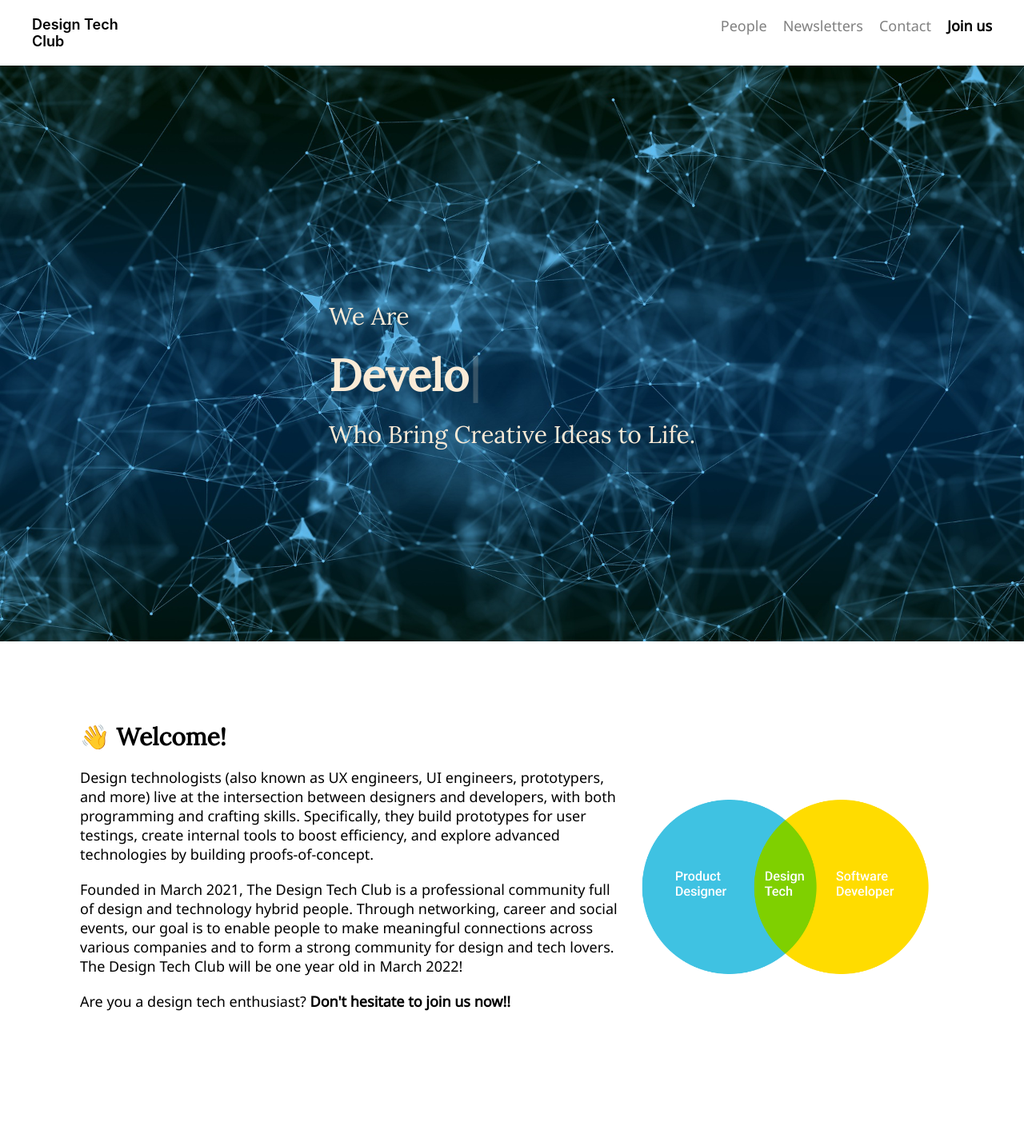
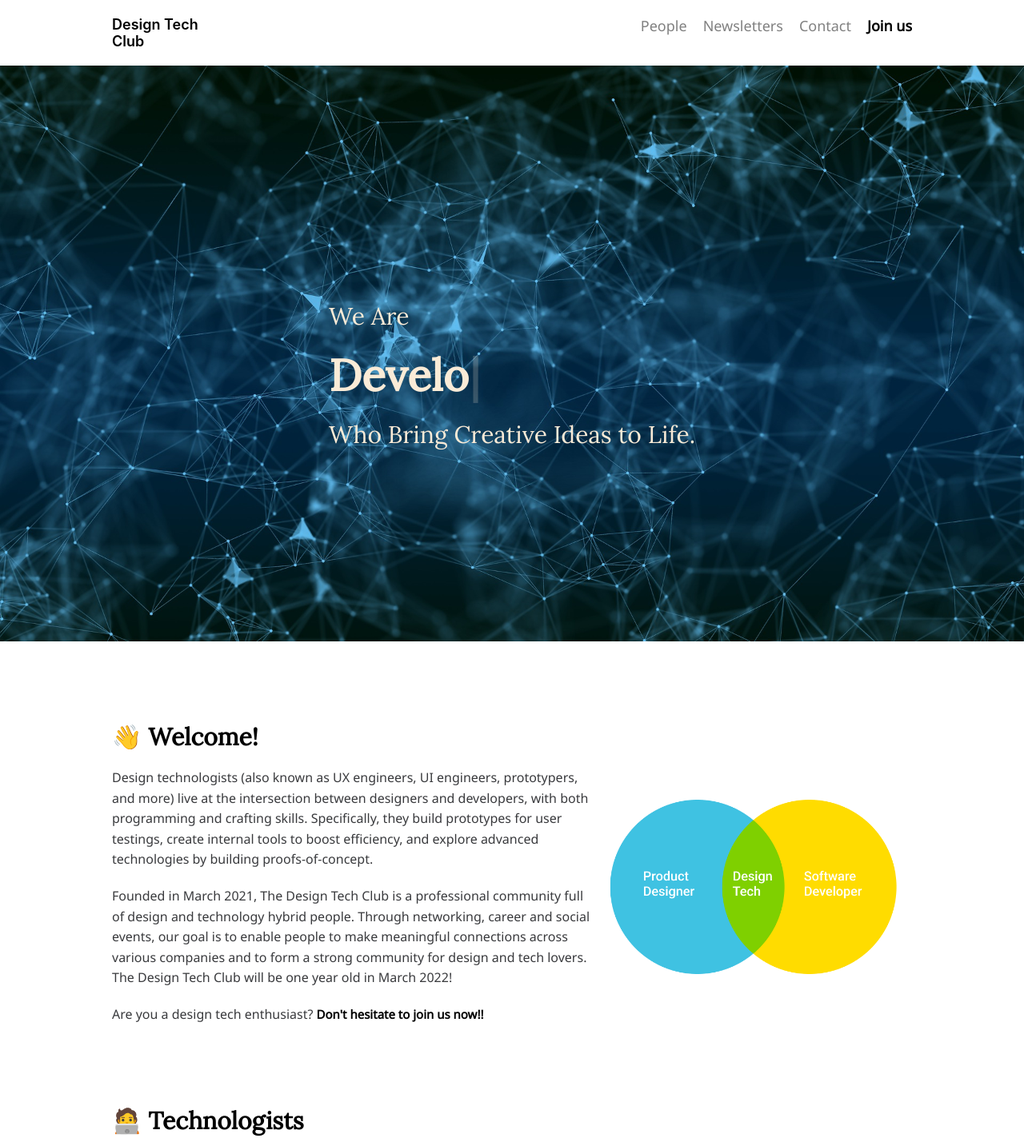
Before and after one commit to shirley737/design-tech, a React (Create React App) app: page / in a window 1280 px wide. Shown: the top 1433 px of the page at 80% size. Built offline with nearby package versions, Linux system fonts and the light colour scheme.

Commit message:
make some minor visual updates

```diff
--- a/package.json
+++ b/package.json
@@ -12,7 +12,7 @@
     "react": "^17.0.1",
     "react-dom": "^17.0.1",
     "react-router-dom": "^5.2.0",
-    "react-scripts": "4.0.2",
+    "react-scripts": "^5.0.1",
     "typewriter-effect": "^2.18.2",
     "web-vitals": "^1.0.1"
   },
@@ -41,6 +41,6 @@
     ]
   },
   "devDependencies": {
-    "node-sass": "^5.0.0"
+    "node-sass": "^8.0.0"
   }
 }
--- a/src/App.js
+++ b/src/App.js
@@ -90,7 +90,7 @@ function App() {
   return (
     <Router basename="/">
       <Route exact path="/" component={Homepage} />;
-      <Route path="/news" component={Newspage} />;
+      <Route exact path="/news" component={Newspage} />;
     </Router>
   );
 }
--- a/src/Components/About.scss
+++ b/src/Components/About.scss
@@ -2,12 +2,12 @@
 @import url("https://fonts.googleapis.com/css2?family=Noto+Sans&display=swap");
 
 .intro {
-  height: 600px;
+  height: 550px;
   background-color: 000;
   overflow: hidden;
   padding: 0px 100px;
   margin: auto;
-  max-width: 1200px;
+  max-width: 1000px;
 
   .about-title {
     font-family: "Lora", serif;
@@ -22,17 +22,17 @@
     justify-content: space-between;
 
     .textbox {
-      width: 700px;
+      width: 600px;
+      font-size: 16px;
+      font-family: "Noto Sans", sans-serif;
 
       .answer {
-        font-size: 18px;
         padding-top: 20px;
-        font-family: "Noto Sans", sans-serif;
+        line-height: 1.6;
+        color: #393a3d;
       }
 
       a {
-        font-family: "Noto Sans", sans-serif;
-        font-size: 18px;
         font-weight: 600;
         color: #000;
       }
--- a/src/Components/Contact.scss
+++ b/src/Components/Contact.scss
@@ -7,7 +7,7 @@
   overflow: hidden;
   padding: 0px 100px;
   margin: auto;
-  max-width: 1200px;
+  max-width: 1000px;
 
   .join-context {
     .text {
@@ -63,6 +63,7 @@ a:active {
 
     .context {
       margin-left: 10px;
+
       .community {
         margin-right: 0px;
       }
--- a/src/Components/Nav.scss
+++ b/src/Components/Nav.scss
@@ -1,6 +1,6 @@
 .header {
   overflow: hidden;
-  max-width: 1200px;
+  max-width: 1000px;
   margin: auto;
 
   .nav {
--- a/src/Components/News.scss
+++ b/src/Components/News.scss
@@ -1,7 +1,7 @@
 .news {
   position: relative;
   background-color: white;
-  max-width: 1200px;
+  max-width: 1000px;
   z-index: 2;
   font-size: 20px;
   font-weight: 600px;
--- a/src/Components/Newsletter.scss
+++ b/src/Components/Newsletter.scss
@@ -4,7 +4,7 @@
   overflow: hidden;
   padding: 0px 100px;
   margin: auto;
-  max-width: 1200px;
+  max-width: 1000px;
 
   .news-title {
     font-family: "Lora", serif;
--- a/src/Components/People.scss
+++ b/src/Components/People.scss
@@ -1,11 +1,10 @@
 .people {
   height: 780px;
-  // background-color: rgb(200, 200, 200);
   background-color: 000;
   overflow: hidden;
   padding: 0px 100px;
   margin: auto;
-  max-width: 1200px;
+  max-width: 1000px;
 
   .people-title {
     font-family: "Lora", serif;
@@ -23,6 +22,7 @@
   .member-align {
     display: flex;
     justify-content: space-between;
+
     .people-text {
       width: 500px;
       font-size: 18px;
```
Also changed, not shown: 2 other files (tests, documents, lock files or other folders).
